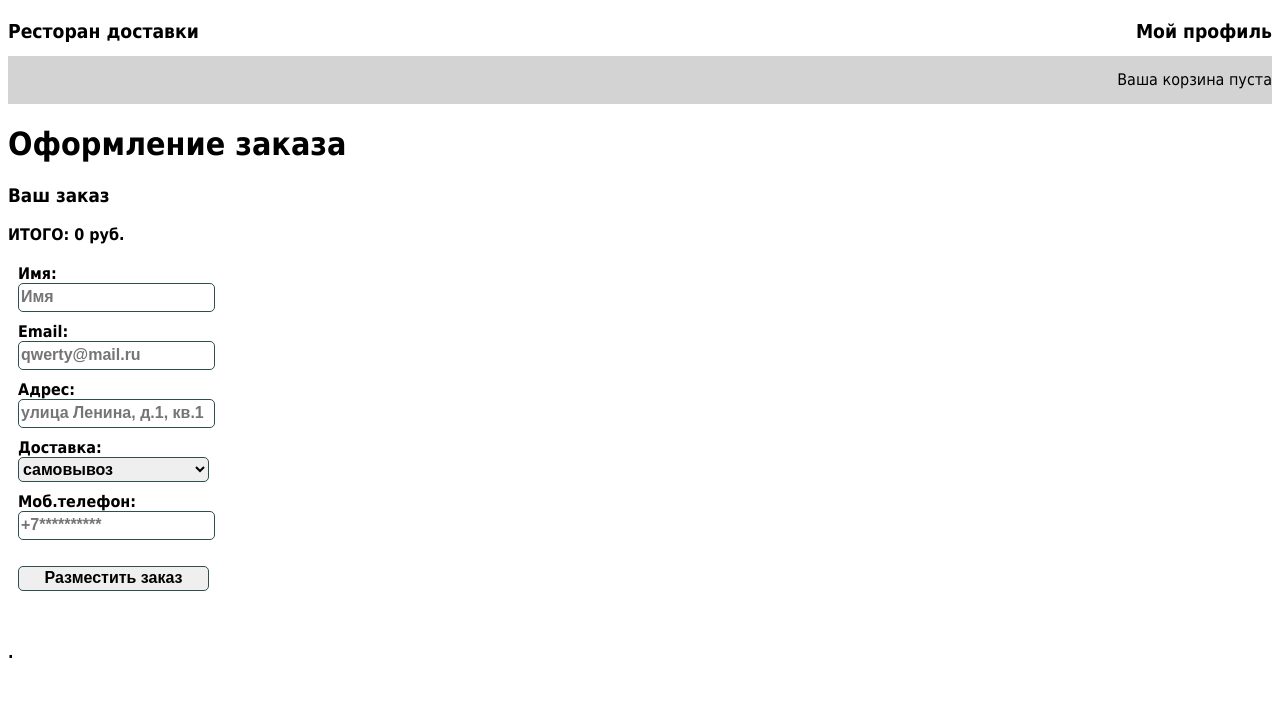
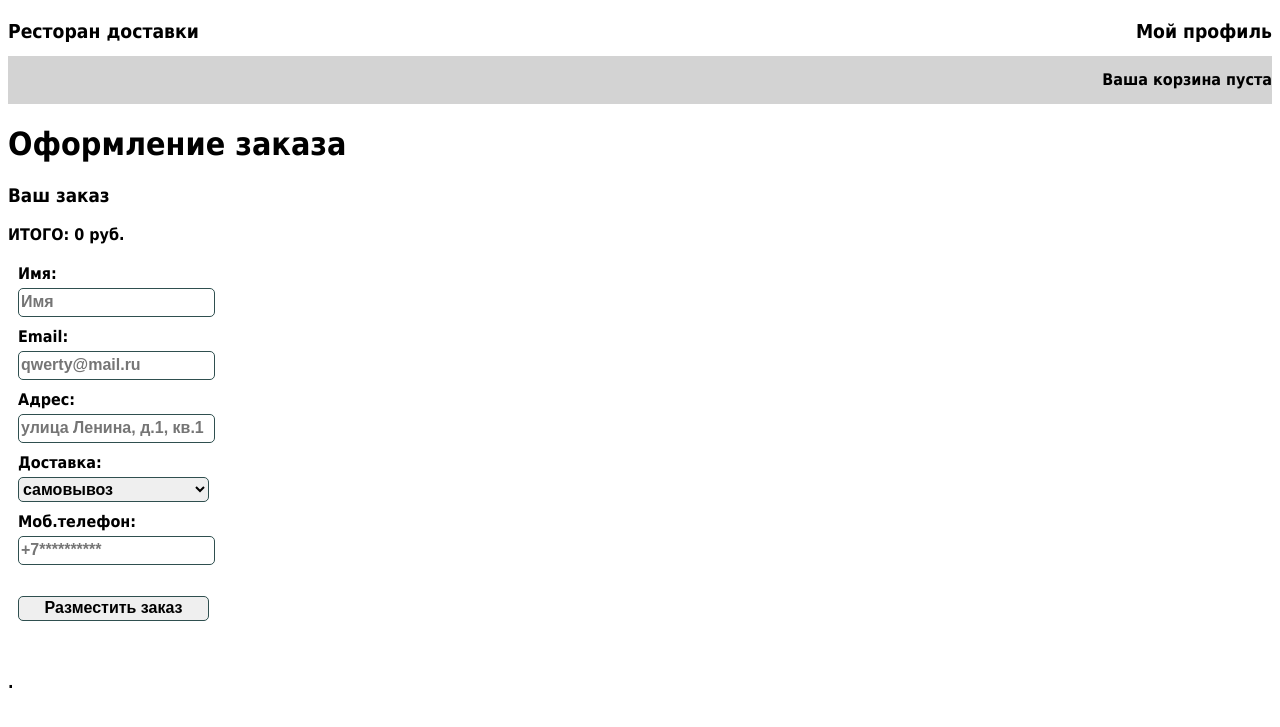
Before and after one commit to KateKrechet/djangoProjectStore2, a Django app: page /create/ in a window 1280 px wide. Shown: the top 727 px of the page. Run offline with Django 4.2, Linux system fonts and the light colour scheme.

Commit message:
make little design

```diff
--- a/store/static/css/base.css
+++ b/store/static/css/base.css
@@ -1,5 +1,5 @@
 body {
-    font-family: Tahoma;
+    font-family: Tahoma, serif;
 }
 
 .menu {
@@ -7,6 +7,7 @@ body {
     flex-direction: row;
     /*последний элемент в конце контейнера*/
     justify-content: space-between;
+
     line-height: 3em;
 }
 
@@ -17,12 +18,30 @@ body {
     font-weight: bolder;
 }
 
+.menu span {
+    color: darkblue;
+    font-size: 1em;
+    font-weight: bolder;
+
+}
+
 .submenu {
     display: flex;
     background-color: lightgray;
     justify-content: end;
     line-height: 3em;
+    font-weight: bolder;
 }
+
+.submenu a {
+    text-decoration: none;
+    color: brown;
+}
+
+.submenu a:hover {
+    background-color: chartreuse;
+}
+
 /*все блоки расположены рядом*/
 .content {
     display: flex;
--- a/store/static/css/cart.css
+++ b/store/static/css/cart.css
@@ -72,6 +72,7 @@ td {
 .but_update {
     background-color: dimgrey;
     border: solid black 1px;
+    border-radius: 5px;
     color: white;
     padding: 6px 12px;
     text-align: center;
@@ -79,6 +80,6 @@ td {
     display: inline-block;
 }
 .form_cart select{
-    width: 30%;
+    width: 60%;
     height: 30px;
 }
--- a/store/static/css/order.css
+++ b/store/static/css/order.css
@@ -1,20 +1,21 @@
-.order{
+.user{
     flex-direction: column;
 }
 /*отступы от границ формы*/
-.order_form {
+.user_form {
     padding: 10px 10px;
 }
 
-.order_form input,select {
+.user_form input,select {
     border-radius: 5px; /*закругление блоков*/
     border: 1px solid darkslategray; /*толщина границ инпутов*/
+    margin-top: 5px;
     margin-bottom: 10px; /*отступы между инпутами*/
     width: 60%;
     height:25px;
 }
 
-.order_form label,input,select{
+.user_form label,input,select{
     font-weight: bolder;
     font-size: 1em;
 
--- a/store/static/js/order.js
+++ b/store/static/js/order.js
@@ -4,12 +4,16 @@ function get_form_values() {
     let address = $('#id_address').val();
     let phone = $('#id_phone').val()
     let delivery = $('#id_delivery option:selected').val();
-    const pattern_phone = /^[+][\d]{11}\d$/
-    let test_phone = pattern_phone.test(phone)
-    const pattern_email = /^\w+@[a-zA-Z_]+?\.[a-zA-Z]{2,3}$/
-    let test_email = pattern_email.test(email)
+    const pattern_phone = /^\+\d{11}$/
+    const pattern_email = /[^\s]+@[a-zA-Z_]+?\.[a-zA-Z]{2,3}$/
     let url = '/create/'
-    if (client_name && email && address && delivery && phone && test_phone && test_email) {
+    if (client_name === "" || email === "" || address === "" || phone === "") {
+        alert('Заполните все необходимые данные в формате по образцу!')
+    } else if (!email.match(pattern_email)) {
+        alert('Заполните адрес электронной почты по образцу!')
+    } else if (!phone.match(pattern_phone)) {
+        alert('Заполните номер мобильного телефона по образцу!')
+    } else {
         console.log('Считываем данные введенные пользователем:', client_name, email, address, delivery, phone);
         $.ajax(url, {
                 method: 'POST',
@@ -39,8 +43,6 @@ function get_form_values() {
             }
         )
 
-    } else {
-        alert('Заполните все необходимые данные в формате по образцу!')
     }
 
 
--- a/templates/index.html
+++ b/templates/index.html
@@ -20,15 +20,15 @@
     {% if not user.username %}
         <a href="{% url 'login' %}">Мой профиль</a>
     {% else %}
-        <span>Добрый день! {{ username }}<a href="{% url 'logout' %}">Выйти</a></span>
+        <span>Добрый день! {{ user.first_name }} <a href="{% url 'logout' %}">Выйти</a></span>
     {% endif %}
-    {#<a href="/">Мой профиль</a>#}
+
 </div>
 <div class="submenu">
     {% with total_items=cart|length %}
         {% if cart|length > 0 %}
             Ваша корзина:
-            <a href="{% url "cart_detail" %}">
+            <a class="prod_in_cart" href="{% url "cart_detail" %}">
                 {{ total_items }} товаров{{ total_items|pluralize }},
                 {{ cart.get_total_price }} руб.
             </a>
--- a/templates/order/create.html
+++ b/templates/order/create.html
@@ -2,13 +2,13 @@
 {% load static %}
 {% block head %}
     <script src="https://ajax.googleapis.com/ajax/libs/jquery/3.6.3/jquery.min.js"></script>
-    <script type="text/javascript" src="{% static 'js/order.js' %}" defer></script>
+    <script type="text/javascript" src="{% static 'js/user.js' %}" defer></script>
     {% block title %}
         Заказ
     {% endblock %}
 {% endblock %}
 {% block content %}
-    <div class="order">
+    <div class="user">
         <h1>Оформление заказа</h1>
         <div>
             <h3>Ваш заказ</h3>
@@ -23,7 +23,7 @@
             <p id="cost_cart">ИТОГО: {{ cart.get_total_price }} руб.</p>
 
         </div>
-        <form class="order_form" action="." method="post">
+        <form class="user_form" action="." method="post" novalidate>
             {% csrf_token %}
             {% for f in form %}
                 <div>{{ f.label_tag }}</div>
--- a/templates/registration/password_reset_confirm.html
+++ b/templates/registration/password_reset_confirm.html
@@ -18,7 +18,7 @@
                         <td>{{ form.new_password2.errors }}</td>
                     </tr>
                 </table>
-                <input type="submit" value="отправить">
+                <input type="submit" value="Отправить">
             </form>
 
         {% else %}
--- a/templates/registration/password_reset_email.html
+++ b/templates/registration/password_reset_email.html
@@ -4,6 +4,6 @@
 
 {{ protocol }}://{{ domain }}{% url "password_reset_confirm" uidb64=uid token=token %}
 
-Ваше имя пользователя (на случай, если вы его забыли): {{ username }}
+Ваше имя пользователя (на случай, если вы его забыли): {{ user.username }}
 
 Спасибо, что используете наш сайт!
--- a/templates/registration/password_reset_form.html
+++ b/templates/registration/password_reset_form.html
@@ -10,7 +10,7 @@
                 <tr>{{ form.email }}</tr>
                 <tr>{{ form.email.errors }}</tr>
             </table>
-            <input type="submit" value="отправить">
+            <input type="submit" value="Отправить">
         </form>
     </div>
 
--- a/templates/registration/registration.html
+++ b/templates/registration/registration.html
@@ -1,18 +1,18 @@
 {% extends 'index.html' %}
 {% block title %}Регистрация{% endblock %}
 {% block content %}
-    <div class="user_form">
+    <div class="user">
     <h2>
         Пожалуйста, заполните форму:
     </h2>
-    <form action="" method="post" novalidate>
+    <form class="user_form" action="" method="post" novalidate>
         {% csrf_token %}
         {% for one in regform %}
             <div>{{ one.label_tag }}</div>
             <div> {{ one }}</div>
             <div> {{ one.errors }}</div>
         {% endfor %}
-        <input type="submit" value="отправить">
+        <input type="submit" value="Отправить">
     </form>
 
     </div>
```
Also changed, not shown: db.sqlite3.
